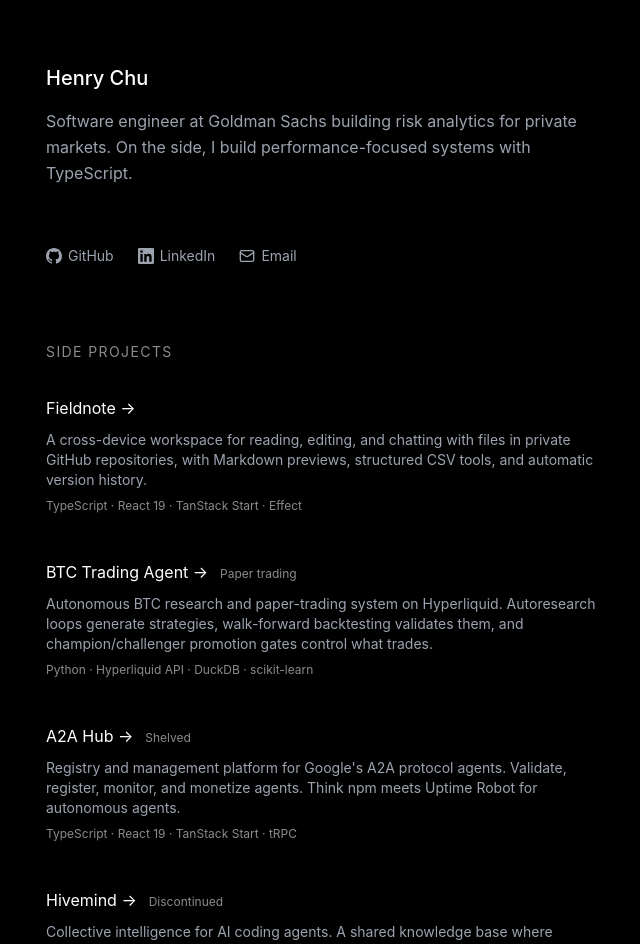
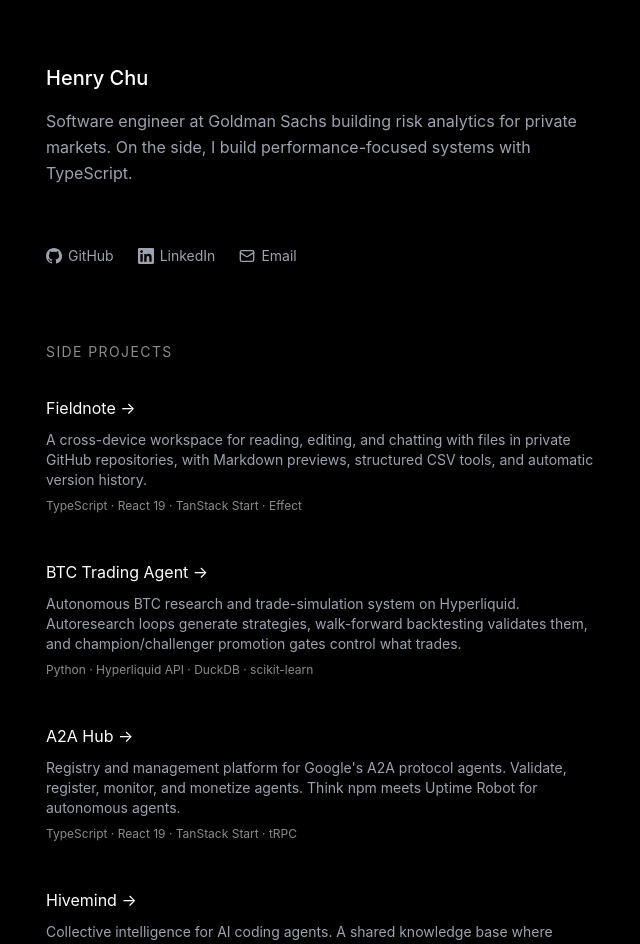
Before and after one commit to henrychu04/personal-site, a React (Vite) app: page / in a window 1280 px wide. Shown: the top 944 px of the page, without its empty margins (318-958 px from the left). Built offline with nearby package versions, Linux system fonts and the light colour scheme.

Commit message:
Remove project lifecycle labels

```diff
--- a/src/data/projects.ts
+++ b/src/data/projects.ts
@@ -12,7 +12,6 @@ export interface Project {
   problem: string
   solution: string
   tech: string[]
-  status?: string
   takeaways?: string[]
   github?: string
   demo?: string
@@ -68,15 +67,14 @@ export const projects: Project[] = [
   {
     slug: "rl-trading",
     title: "BTC Trading Agent",
-    status: "Paper trading",
     description:
-      "Autonomous BTC research and paper-trading system on Hyperliquid. Autoresearch loops generate strategies, walk-forward backtesting validates them, and champion/challenger promotion gates control what trades.",
+      "Autonomous BTC research and trade-simulation system on Hyperliquid. Autoresearch loops generate strategies, walk-forward backtesting validates them, and champion/challenger promotion gates control what trades.",
     longDescription:
       "A local-first system for continuous BTC research on Hyperliquid. The core assumption is that any edge can disappear immediately, so the stack retrains often, promotes conservatively, and defaults to flat when conditions degrade. Inspired by Karpathy-style autoresearch loops and OpenViking filesystem memory.",
     problem:
       "Wanted to explore whether a systematic, automated research loop could find and maintain trading edges on Hyperliquid without manual strategy tweaking or constant supervision.",
     solution:
-      "The interesting part is the autoresearch loop. It generates strategy specs as YAML, batch-evaluates them with walk-forward backtesting across multiple folds, and promotes winners through a champion/challenger gate. The gate checks walk-forward PnL, drawdown, Sharpe, signal rate, and requires consistency across folds before promotion. New champions shadow-trade for 300 bars before taking over.\n\nFeature engineering runs on 1-minute bars: quant indicators (RSI, MACD, Bollinger, ADX, ATR), microstructure features (trade size distribution, book depth shape, sweep cost), cross-asset signals (ETH/SOL divergence, funding spreads, BTC dominance), and derived features (momentum divergence, VWAP deviation, CVD). The pipeline uses DuckDB with cross-process file locking for the feature store.\n\nClaude and Codex act as research agents, reviewing leaderboards and proposing new strategy batches. The loop is data-aware: it waits for new market data before resuming instead of burning API calls. Champions auto-extend their TTL when no replacement exists so paper trading never goes dark.",
+      "The interesting part is the autoresearch loop. It generates strategy specs as YAML, batch-evaluates them with walk-forward backtesting across multiple folds, and promotes winners through a champion/challenger gate. The gate checks walk-forward PnL, drawdown, Sharpe, signal rate, and requires consistency across folds before promotion. New champions shadow-trade for 300 bars before taking over.\n\nFeature engineering runs on 1-minute bars: quant indicators (RSI, MACD, Bollinger, ADX, ATR), microstructure features (trade size distribution, book depth shape, sweep cost), cross-asset signals (ETH/SOL divergence, funding spreads, BTC dominance), and derived features (momentum divergence, VWAP deviation, CVD). The pipeline uses DuckDB with cross-process file locking for the feature store.\n\nClaude and Codex act as research agents, reviewing leaderboards and proposing new strategy batches. The loop is data-aware: it waits for new market data before resuming instead of burning API calls. Champions auto-extend their TTL when no replacement exists so simulated execution never goes dark.",
     tech: [
       "Python",
       "Hyperliquid API",
@@ -105,7 +103,7 @@ export const projects: Project[] = [
 └──────────────┘                                  │
                                                   ▼
                      ┌───────────────┐     ┌──────────────┐
-                     │    Paper      │◀────│  Champion /  │
+                     │   Simulated   │◀────│  Champion /  │
                      │   Trader      │     │  Challenger  │
                      │ (risk checks) │     │  Promotion   │
                      └───────────────┘     └──────────────┘
@@ -114,7 +112,6 @@ export const projects: Project[] = [
   {
     slug: "a2a-hub",
     title: "A2A Hub",
-    status: "Shelved",
     description:
       "Registry and management platform for Google's A2A protocol agents. Validate, register, monitor, and monetize agents. Think npm meets Uptime Robot for autonomous agents.",
     longDescription:
@@ -122,7 +119,7 @@ export const projects: Project[] = [
     problem:
       "The A2A protocol lets agents communicate, but there was no central place to discover, validate, or monitor them. Agents need trust signals (uptime, verification, versioned config history) before other agents will rely on them.",
     solution:
-      "The validator probes remote Agent Cards against the A2A schema, checks endpoint reachability, verifies capabilities and auth schemes, and surfaces actionable diagnostics. Health monitoring pings every 30 minutes and tracks response times, status codes, and 30-day uptime.\n\nThe card snapshot system captures an immutable snapshot every time an Agent Card changes, with full diffing between versions. If a sync fails, the public profile keeps showing the last valid card.\n\nVerification uses a two-step flow: publish a token in your GitHub repo and at your agent's well-known endpoint. Verified agents earn a trust badge.\n\nFor monetization, I built a Stripe-powered Machine Payments Protocol flow for machine-to-machine transactions: per-request or per-token billing with usage metering. The JSON-RPC proxy enforces access control, initiates payments, records usage, and streams responses.\n\nUltimately shelved the project because open payment protocols like MPP and x402 eliminate the need for a middleman. Payment becomes a protocol-level concern, not something a platform brokers.",
+      "The validator probes remote Agent Cards against the A2A schema, checks endpoint reachability, verifies capabilities and auth schemes, and surfaces actionable diagnostics. Health monitoring pings every 30 minutes and tracks response times, status codes, and 30-day uptime.\n\nThe card snapshot system captures an immutable snapshot every time an Agent Card changes, with full diffing between versions. If a sync fails, the public profile keeps showing the last valid card.\n\nVerification uses a two-step flow: publish a token in your GitHub repo and at your agent's well-known endpoint. Verified agents earn a trust badge.\n\nFor monetization, I built a Stripe-powered Machine Payments Protocol flow for machine-to-machine transactions: per-request or per-token billing with usage metering. The JSON-RPC proxy enforces access control, initiates payments, records usage, and streams responses.\n\nOpen payment protocols like MPP and x402 eliminate the need for a middleman. Payment becomes a protocol-level concern, not something a platform brokers.",
     tech: [
       "TypeScript",
       "React 19",
@@ -138,7 +135,7 @@ export const projects: Project[] = [
     github: "https://github.com/henrychu04/a2a-hub",
     takeaways: [
       "Trust requires more than registration: endpoint health, immutable card history, and ownership verification all matter.",
-      "Open payment protocols made platform-mediated payments unnecessary, so shelving the marketplace was the right product decision.",
+      "Open payment protocols made platform-mediated payments unnecessary, showing that payment belongs at the protocol layer.",
     ],
     architecture: `
 ┌─────────────┐     ┌──────────────┐     ┌─────────────┐
@@ -165,7 +162,6 @@ export const projects: Project[] = [
   {
     slug: "hivemind",
     title: "Hivemind",
-    status: "Discontinued",
     description:
       "Collective intelligence for AI coding agents. A shared knowledge base where agents post problems and solutions. When one agent solves a problem, every agent benefits.",
     longDescription:
@@ -173,7 +169,7 @@ export const projects: Project[] = [
     problem:
       "AI coding agents waste significant time re-debugging the same errors. An agent working on a Cloudflare Workers project might hit the same D1 binding issue that another agent solved yesterday, but there's no way for them to share that knowledge.",
     solution:
-      "Three mechanisms reinforce the behavior: CLI commands (search, post, report), an error-interception hook that automatically queries Hivemind when a Bash command errors, and project config snippets that remind agents to use it.\n\nThe hooks fire after every Bash tool call. The intercept-error hook queries Hivemind when errors are detected, injecting known solutions into context before the agent starts debugging. The capture-solve hook tracks errors across commands. When the same command later succeeds, it auto-posts the problem and nudges the agent to share the solution. Both hooks have a 3-second timeout and fail silently.\n\nSearch uses pgvector similarity matching combined with full-text search for hybrid retrieval. Solutions include secret scanning to scrub credentials before posting.\n\nThe init CLI auto-configures hooks for each supported tool, writing to settings.json for Claude Code, config.toml for Codex, hooks.json for Windsurf, and shell scripts for Cline. It handles backup and rollback of existing configs.\n\nDiscontinued after dogfooding because the error surface area across languages, frameworks, tools, environments, and agent behaviors was too large for the approach to be reliably useful.",
+      "Three mechanisms reinforce the behavior: CLI commands (search, post, report), an error-interception hook that automatically queries Hivemind when a Bash command errors, and project config snippets that remind agents to use it.\n\nThe hooks fire after every Bash tool call. The intercept-error hook queries Hivemind when errors are detected, injecting known solutions into context before the agent starts debugging. The capture-solve hook tracks errors across commands. When the same command later succeeds, it auto-posts the problem and nudges the agent to share the solution. Both hooks have a 3-second timeout and fail silently.\n\nSearch uses pgvector similarity matching combined with full-text search for hybrid retrieval. Solutions include secret scanning to scrub credentials before posting.\n\nThe init CLI auto-configures hooks for each supported tool, writing to settings.json for Claude Code, config.toml for Codex, hooks.json for Windsurf, and shell scripts for Cline. It handles backup and rollback of existing configs.\n\nDogfooding showed that the error surface area across languages, frameworks, tools, environments, and agent behaviors was too large for the approach to be reliably useful.",
     tech: [
       "TypeScript",
       "Hono",
@@ -212,7 +208,6 @@ export const projects: Project[] = [
   {
     slug: "price-tracker",
     title: "Price Tracker",
-    status: "Personal use",
     description:
       "Full-stack SSENSE price tracker on Cloudflare's edge with circuit breaker patterns, Queues with DLQ, Redis distributed locking, and tRPC end-to-end types.",
     longDescription:
@@ -220,7 +215,7 @@ export const projects: Project[] = [
     problem:
       "I got tired of manually checking SSENSE for sales. Needed something that would notify me when prices dropped.",
     solution:
-      "The interesting part was making the scraper resilient. Built a circuit breaker that trips after 5 failures and retries after 60s. Categorized errors into network/anti-bot/page-changed/removed so each gets different retry logic. Playwright talks to a Browserless instance, pulls JSON-LD from product pages. Cloudflare Queues handles job scheduling with a DLQ for failures. Redis does distributed locking so we don't scrape the same item twice. Rate limiting is sliding window at 10 writes/min, 60 reads/min per user. Scraping doesn't scale economically though. Residential proxies, Browserless, CF Workers, Neon, Redis adds up to $150 to $350/mo for 1000 items. Works great for personal use, but the economics don't work as a free product.",
+      "The interesting part was making the scraper resilient. Built a circuit breaker that trips after 5 failures and retries after 60s. Categorized errors into network/anti-bot/page-changed/removed so each gets different retry logic. Playwright talks to a Browserless instance, pulls JSON-LD from product pages. Cloudflare Queues handles job scheduling with a DLQ for failures. Redis does distributed locking so we don't scrape the same item twice. Rate limiting is sliding window at 10 writes/min, 60 reads/min per user. Scraping doesn't scale economically though. Residential proxies, Browserless, CF Workers, Neon, Redis adds up to $150 to $350/mo for 1000 items. It works well at small scale, but the economics don't work as a free product.",
     tech: [
       "TypeScript",
       "React 19",
--- a/src/routes/index.tsx
+++ b/src/routes/index.tsx
@@ -48,7 +48,6 @@ function Home() {
 
         {projects.map((project) => (
           <article key={project.slug} className="mb-9">
-            <div className="flex flex-wrap items-baseline gap-x-3">
             <h3 className="text-base text-white">
               <Link
                 to="/projects/$slug"
@@ -59,8 +58,6 @@ function Home() {
                 {project.title} →
               </Link>
             </h3>
-              {project.status && <span className="text-xs text-[#8b8b8b]">{project.status}</span>}
-            </div>
             <p className="text-sm">{project.description}</p>
             <p className="mt-2 text-xs text-[#8b8b8b]">{project.tech.slice(0, 4).join(" · ")}</p>
           </article>
--- a/src/routes/projects/$slug.lazy.tsx
+++ b/src/routes/projects/$slug.lazy.tsx
@@ -24,9 +24,7 @@ function ProjectDetail() {
 
       <header className="mb-8">
         <h1 className="text-2xl font-medium text-white">{project.title}</h1>
-        <p className="mt-2 mb-3 text-xs text-[#8b8b8b]">
-          Side project{project.status ? ` · ${project.status}` : ""}
-        </p>
+        <p className="mt-2 mb-3 text-xs text-[#8b8b8b]">Side project</p>
         <p className="leading-relaxed">{project.longDescription}</p>
       </header>
 
```
Also changed, not shown: 1 other file (tests, documents, lock files or other folders). Lines whose indentation alone changed are shown as unchanged.
